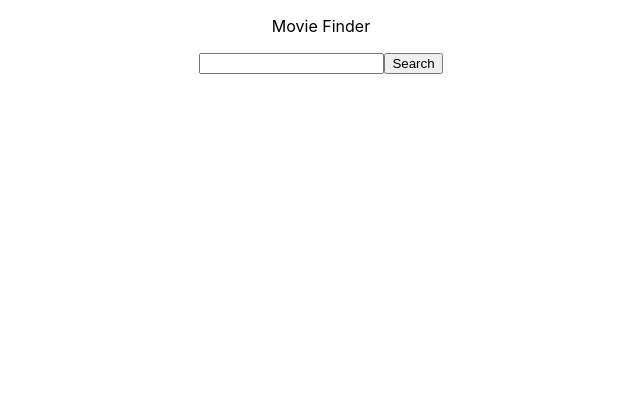
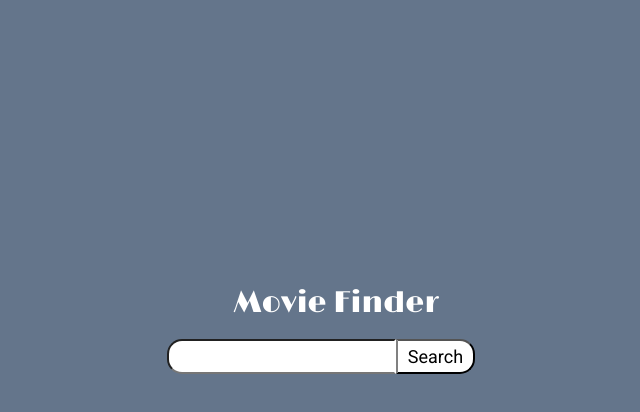
Before and after one commit to izanhuang/movie-finder-web, a React (Create React App) app: page /movies in a window 1280 px wide. Shown: the top 412 px of the page, without its empty margins (319-959 px from the left). Built offline with nearby package versions, Linux system fonts and the light colour scheme.

Commit message:
Some css

```diff
--- a/src/App.css
+++ b/src/App.css
@@ -1,38 +1,44 @@
+@import url('https://fonts.googleapis.com/css2?family=Limelight&family=Roboto:wght@300;400&display=swap');
 .App {
+  display: flex;
+  flex-direction: column;
+  justify-content: center;
+  align-items: center;
+  height: 80vh;
+  font-family: 'Roboto', sans-serif;
+  font-size: 18px;
+}
+
+.header {
+  font-family: 'Limelight', cursive;
+  font-size: 30px;
+  text-decoration: none;
+  color: #fff;
+  margin-left: 30px;
+}
+
+.container {
+  width: 75vw;
   text-align: center;
 }
 
-.App-logo {
-  height: 40vmin;
-  pointer-events: none;
+#search-input,
+#search-button {
+  font-family: 'Roboto', sans-serif;
+  font-size: 18px;
+  padding: 5px 10px;
 }
 
-@media (prefers-reduced-motion: no-preference) {
-  .App-logo {
-    animation: App-logo-spin infinite 20s linear;
-  }
+#search-input {
+  /* width: 50%; */
+  border-top-left-radius: 15px;
+  border-bottom-left-radius: 15px;
+  border-right-color: transparent;
 }
 
-.App-header {
-  background-color: #282c34;
-  min-height: 100vh;
-  display: flex;
-  flex-direction: column;
-  align-items: center;
-  justify-content: center;
-  font-size: calc(10px + 2vmin);
-  color: white;
+#search-button {
+  border-top-right-radius: 15px;
+  border-bottom-right-radius: 15px;
+  border-left-color: gray;
+  background-color: #fff;
 }
-
-.App-link {
-  color: #61dafb;
-}
-
-@keyframes App-logo-spin {
-  from {
-    transform: rotate(0deg);
-  }
-  to {
-    transform: rotate(360deg);
-  }
-}
--- a/src/App.js
+++ b/src/App.js
@@ -4,7 +4,7 @@ import { Movies } from './components/Movies'
 import { Search } from './components/Search'
 import React, { useState, useEffect } from 'react'
 import Home from './components/Home'
-import { BrowserRouter as Router, Switch, Route } from 'react-router-dom'
+import { BrowserRouter as Router, Switch, Route, Link } from 'react-router-dom'
 import { MoviesContext } from './context/movies-context'
 
 function App() {
@@ -15,9 +15,11 @@ function App() {
     <Router>
       <MoviesContext.Provider value={{ movies, setMovies, title, setTitle }}>
         <div className="App">
-          <header>
-            <p>Movie Finder</p>
-          </header>
+          <p>
+            <Link to="/" className="header">
+              Movie Finder
+            </Link>
+          </p>
           <Switch>
             <Route exact path="/">
               <Home setMovies={setMovies} title={title} setTitle={setTitle} />
--- a/src/components/Home.js
+++ b/src/components/Home.js
@@ -6,7 +6,7 @@ function Home() {
   let history = useHistory()
 
   return (
-    <div>
+    <div className="container">
       <Search history={history} />
     </div>
   )
--- a/src/components/Movies.js
+++ b/src/components/Movies.js
@@ -5,7 +5,7 @@ import { Search } from './Search'
 export const Movies = () => {
   const { movies } = useContext(MoviesContext)
   return (
-    <div>
+    <div className="container">
       <Search />
       {movies && movies.map((movie, index) => <p key={index}>{movie.Title}</p>)}
     </div>
--- a/src/components/Search.js
+++ b/src/components/Search.js
@@ -28,10 +28,13 @@ export const Search = ({ history }) => {
         <input
           type="text"
           name="titleName"
+          id="search-input"
           onChange={(e) => setTitle(e.target.value)}
           value={title}
         />
-        <button type="submit">Search</button>
+        <button id="search-button" type="submit">
+          Search
+        </button>
       </form>
     </div>
   )
--- a/src/index.css
+++ b/src/index.css
@@ -5,6 +5,9 @@ body {
     sans-serif;
   -webkit-font-smoothing: antialiased;
   -moz-osx-font-smoothing: grayscale;
+  height: 100%;
+  background-color: #64758b;
+  color: #fff;
 }
 
 code {
```
